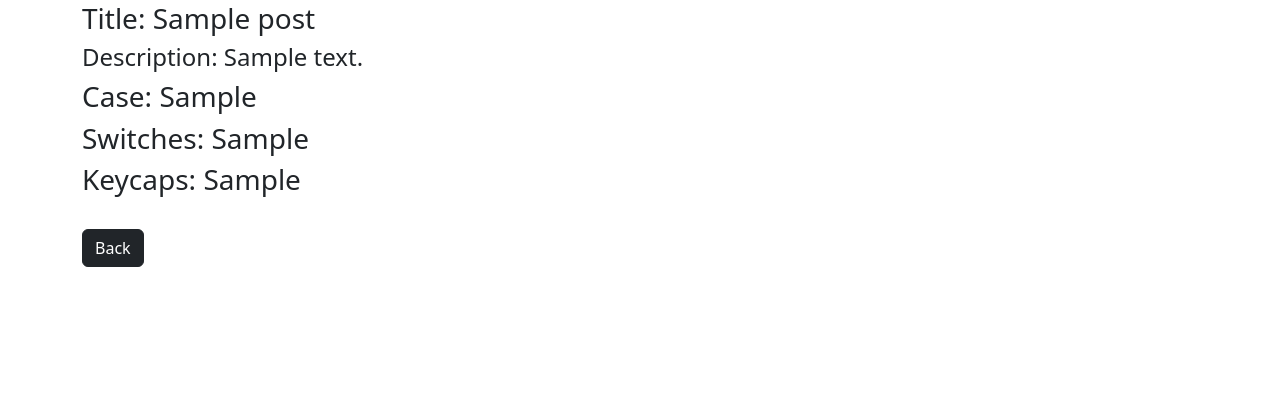
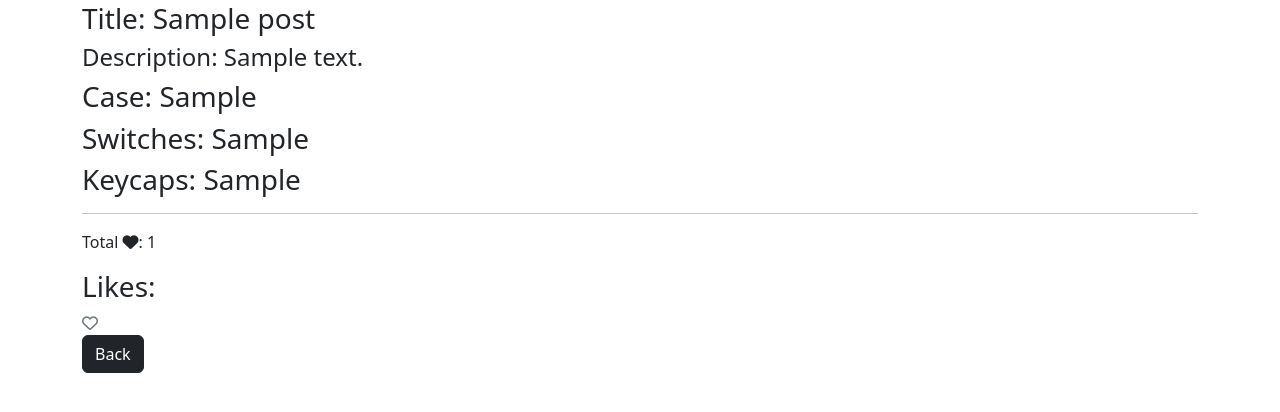
Before and after one commit to andreas-ka/show-your-keyboard, a Django app: page /posts/1 in a window 1280 px wide. Shown: the part 200-612 px from the top of the page. Run offline with Django 3.2, Linux system fonts and the light colour scheme; tables that the repository leaves empty hold one stand-in row (values such as "Sample post"); parts of the project's set-up code (start-up, migrations or seed data) failed here and were passed over; some libraries are stand-ins or nearby versions.

Commit message:
Added like button and function to page

```diff
--- a/home/models.py
+++ b/home/models.py
@@ -23,3 +23,6 @@ class Post(models.Model):
 
     def get_absolute_url(self):
         return reverse('post_detail', args=(str(self.id)))
+
+    def total_likes(self):
+        return self.likes.count()
--- a/home/templates/home/index.html
+++ b/home/templates/home/index.html
@@ -2,7 +2,13 @@
 
 {% block content %}
 
+{% for post in object_list %}
+    <p></p>
+{% endfor %}
+
 <h1>index.html</h1>
+<h1>Total likes {{ total_likes }}</h1>
+<h1>Total posts {{ post.total_posts }}</h1>
 <a href ="{% url 'posts' %}">Posts</a>
 
 {% endblock %}
--- a/home/templates/home/post_detail.html
+++ b/home/templates/home/post_detail.html
@@ -16,8 +16,24 @@
     <h3>Case: {{ post.case }}</h3>
     <h3>Switches: {{ post.switches }}</h3>
     <h3>Keycaps: {{ post.keycaps }}</h3>
-
+    <hr>
+    <p>Total <i class="fa-solid fa-heart"></i>: {{ total_likes }}</p>
+    <h3>Likes:</h3>
+    {% if user.is_authenticated %}
+    <form action="{% url 'post_like' post.pk %}" method="POST">
+        {% csrf_token %}
+        {% if liked %}
+        <button type="submit" name="post_like_btn" value="{{ post.id }}" class="btn-like"><i class="fa-solid fa-heart"></i></button>
+        {% else %}
+        <button type="submit" name="post_like_btn" value="{{ post.id }}" class="btn-like"><i class="fa-regular fa-heart"></i></button>
+        {% endif %}
+    </form>
+    {% else %}
+    <span class="text-secondary"><i class="fa-regular fa-heart"></i></span>
+    {% endif %}
     <br/>
+    <div>
+    </div>
     <a href ="{% url 'posts' %}" class="btn btn-dark">Back</a>
 
 {% endblock %}
--- a/home/urls.py
+++ b/home/urls.py
@@ -1,5 +1,7 @@
 from django.urls import path
-from .views import Index, PostView, PostDetailView, PostCreateView, PostUpdateView, PostDeleteView
+from .views import Index, PostView, PostDetailView, PostCreateView, PostUpdateView, PostDeleteView, LikeView
+from .import views
+
 
 urlpatterns = [
     path('', Index.as_view(), name='home'),
@@ -8,5 +10,6 @@ urlpatterns = [
     path('create', PostCreateView.as_view(), name='post_create'),
     path('edit/<int:pk>', PostUpdateView.as_view(), name='post_edit'),
     path('home/<int:pk>/delete', PostDeleteView.as_view(), name='post_delete'),
+    path('postlike/<int:pk>', LikeView, name='post_like'),
 
 ]
--- a/home/views.py
+++ b/home/views.py
@@ -1,9 +1,11 @@
-from django.shortcuts import render
+from django.shortcuts import render, get_object_or_404
 from django.views.generic import ListView, DeleteView, DetailView, CreateView, UpdateView
 from .models import Post
+from django.http import HttpResponseRedirect
 from .forms import CreatePostForm, EditPostForm
-from django.urls import reverse_lazy
+from django.urls import reverse_lazy, reverse
 from django.contrib.auth.mixins import LoginRequiredMixin
+from django.db.models import Sum, Count
 
 
 """View for the index or home page"""
@@ -12,8 +14,12 @@ class Index(ListView):
     model = Post
     context_object_name = 'post'
 
-    def get_queryset(self):
-        return self.model.objects.all()[:3]
+    def get_context_data(self, **kwargs):
+        context = super(Index, self).get_context_data(**kwargs)
+        context['total_likes'] = Post.objects.all().aggregate(sum_all=Sum('likes')).get('sum_all')
+        #context_posts['total_posts'] = Post.objects.all().aggregate(sum_all=Sum('title')).get('sum_all')
+        total_posts = Post.objects.annotate(total_posts = Count('title'))
+        return context, total_posts
 
 
 """View for seeing all the posts"""
@@ -27,6 +33,14 @@ class PostView(ListView):
 class PostDetailView(DetailView):
     model = Post
     template_name = 'home/post_detail.html'
+
+    def get_context_data(self, *args, **kwargs):
+        context = super(PostDetailView, self).get_context_data(**kwargs)
+
+        get_post = get_object_or_404(Post, id=self.kwargs['pk'])
+        total_likes = get_post.total_likes()
+        context["total_likes"] = total_likes
+        return context
 
 
 """View to create a new post"""
@@ -54,3 +68,9 @@ class PostDeleteView(DeleteView):
     model = Post
     template_name = 'home/post_delete.html'
     success_url = reverse_lazy('posts')
+
+
+def LikeView(request, pk):
+    post = get_object_or_404(Post, id=request.POST.get('post_like_btn'))
+    post.likes.add(request.user)
+    return HttpResponseRedirect(reverse('post_detail', args=[str(pk)]))
--- a/templates/base.html
+++ b/templates/base.html
@@ -8,6 +8,9 @@
     <meta name="author" content="Andreas Karlsson">
     <meta charset="utf-8">
     <meta name="viewport" content="width=device-width, initial-scale=1">
+    <link rel="stylesheet" href="https://cdnjs.cloudflare.com/ajax/libs/font-awesome/5.15.3/css/all.min.css">
+    <link rel="stylesheet" href="path/to/bootstrap/css/bootstrap.min.css">
+    <script src="https://kit.fontawesome.com/bd05bc0350.js" crossorigin="anonymous"></script>
     <title>
       {% block title %}
         Show your Keyboard
@@ -67,5 +70,5 @@
     <script src="https://cdn.jsdelivr.net/npm/bootstrap@5.3.0/dist/js/bootstrap.bundle.min.js" integrity="sha384-geWF76RCwLtnZ8qwWowPQNguL3RmwHVBC9FhGdlKrxdiJJigb/j/68SIy3Te4Bkz" crossorigin="anonymous"></script>
     <script src="https://cdn.jsdelivr.net/npm/@popperjs/core@2.11.8/dist/umd/popper.min.js" integrity="sha384-I7E8VVD/ismYTF4hNIPjVp/Zjvgyol6VFvRkX/vR+Vc4jQkC+hVqc2pM8ODewa9r" crossorigin="anonymous"></script>
     <script src="https://cdn.jsdelivr.net/npm/bootstrap@5.3.0/dist/js/bootstrap.min.js" integrity="sha384-fbbOQedDUMZZ5KreZpsbe1LCZPVmfTnH7ois6mU1QK+m14rQ1l2bGBq41eYeM/fS" crossorigin="anonymous"></script>
-</body>
+  </body>
 </html>
```
